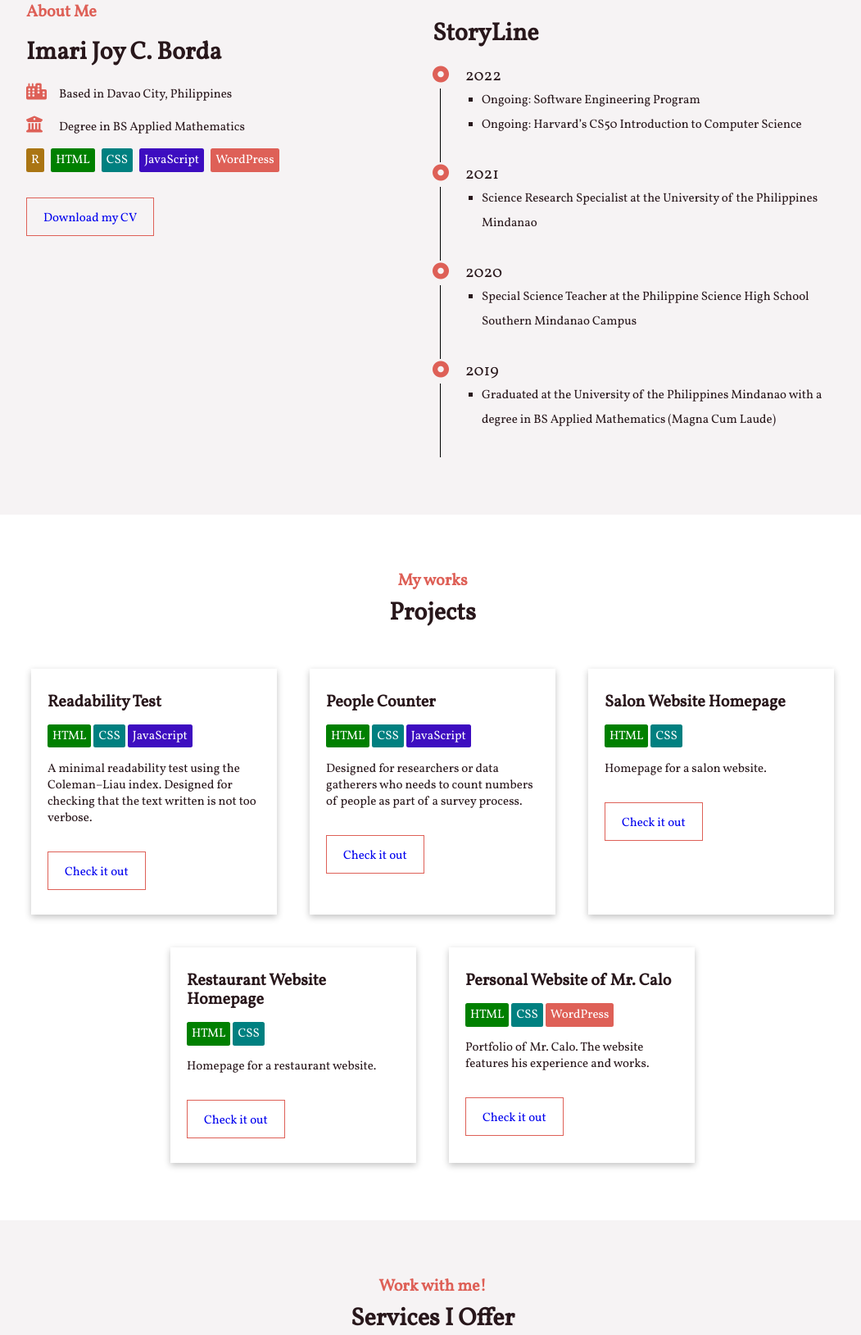
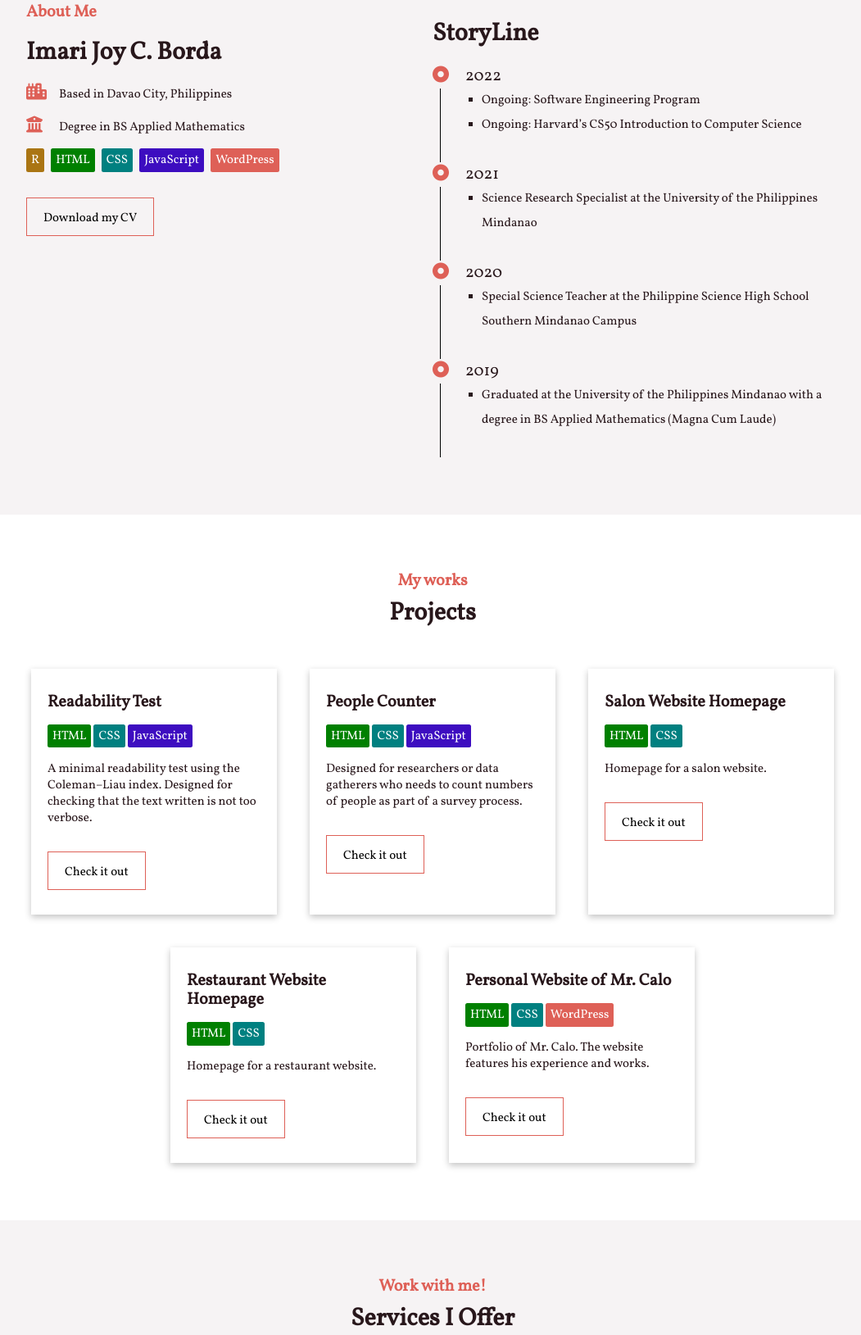
Before and after one commit to ijborda/ijborda.github.io, a PHP site: page / in a window 1280 px wide. Shown: the part 904-2533 px from the top of the page at 82% size, without its empty margins (112-1163 px from the left). Run offline with PHP 8.4, Linux system fonts and the light colour scheme; some libraries are stand-ins or nearby versions.

Commit message:
Update links and avatar position

```diff
--- a/css/style.css
+++ b/css/style.css
@@ -54,7 +54,7 @@ h3 {
 
 
 /* Remove link decorations */
-a {
+a, li {
      text-decoration: none;
 }
 
@@ -199,6 +199,9 @@ nav {
 .aboutMe ul {
      list-style-type: none;
 }
+.aboutMe a {
+     color: black;
+}
 .aboutMe li i {
      color: rgb(222, 96, 87);
      font-size: 2rem;
@@ -257,6 +260,7 @@ nav {
 }
 .projects a {
      margin: 1rem 0;
+     color: black;
 }
 .projects span {
      margin: 0;
@@ -302,6 +306,9 @@ nav {
      gap: 3rem;
      justify-content: space-around;
      margin-top: 5rem;
+}
+.servicesList + a {
+     color: black;
 }
 
 .filler {
--- a/index.html
+++ b/index.html
@@ -30,7 +30,7 @@
 		<meta property="twitter:url" content="https://metatags.io/">
 		<meta property="twitter:title" content="Portfolio of Imari Joy Borda">
 		<meta property="twitter:description" content="This website features my projects and works. My contact details can also be found here. Built using HTML, CSS, and JavaScript.">
-		<meta property="twitter:image" content="portfolio.png">
+		<meta property="twitter:image:src" content="portfolio.png">
 
 		<!-- Google Font -->
 		<link rel="preconnect" href="https://fonts.googleapis.com">
```
